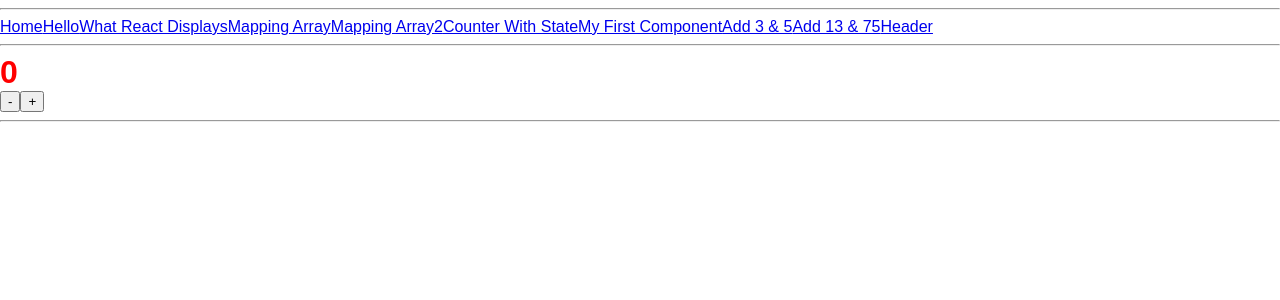
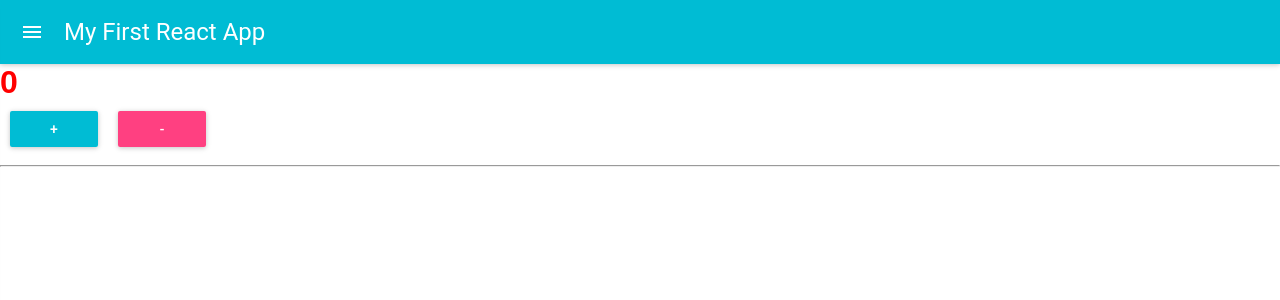
Before and after one commit to Bartewicz/first-react-app, a React (Create React App) app: page /counter-with-state in a window 1280 px wide. Shown: the top 300 px of the page. Built offline with nearby package versions, Linux system fonts and the light colour scheme.

Commit message:
Create sidebar component from an array of menu items object using map method

```diff
--- a/package.json
+++ b/package.json
@@ -3,6 +3,7 @@
   "version": "0.1.0",
   "private": true,
   "dependencies": {
+    "material-ui": "^0.20.0",
     "react": "^16.3.2",
     "react-dom": "^16.3.2",
     "react-router-dom": "^4.2.2",
--- a/src/App.js
+++ b/src/App.js
@@ -1,7 +1,9 @@
 import React from 'react'
-import { BrowserRouter as Router, Route, Link } from 'react-router-dom'
+import { BrowserRouter as Router, Route } from 'react-router-dom'
+import AppBar from 'material-ui/AppBar'
 
 import Dashboard from './components/Dashboard'
+import Sidebar from './components/Sidebar'
 import Hello from './components/Hello'
 import MyFirstComponent from './components/MyFirstComponent'
 import Add from './components/Add'
@@ -10,25 +12,34 @@ import MappingArray from './components/MappingArray'
 import MappingArray2 from './components/MappingArray2'
 import CounterWithState from './components/CounterWithState'
 
-const App = () => (
+class App extends React.Component {
+    state = {
+        isOpen: false
+    }
+
+    drawerStateHandler = () => this.setState({
+        isOpen: !this.state.isOpen
+    })
+
+    closeDrawer = () => this.setState({
+        isOpen: false
+    })
+
+    render() {
+        return (
             <div>
-
-        <hr />
+                <AppBar
+                    title="My First React App"
+                    onLeftIconButtonClick={this.drawerStateHandler}
+                />
 
                 <Router>
                     <div>
-                <Link to={'/'}>Home</Link>
-                <Link to={'/hello/Bartosz'}>Hello</Link>
-                <Link to={'/what-react-displays'}>What React Displays</Link>
-                <Link to={'/counter'}>Mapping Array</Link>
-                <Link to={'/mapping-array2'}>Mapping Array2</Link>
-                <Link to={'/counter-with-state'}>Counter With State</Link>
-                <Link to={'/my-first-component'}>My First Component</Link>
-                <Link to={'/add-3-&-5'}>Add 3 & 5</Link>
-                <Link to={'/add-13-&-75'}>Add 13 & 75</Link>
-                <Link to={'/header'}>Header</Link>
-
-                <hr />
+                        <Sidebar
+                            open={this.state.isOpen}
+                            handler={this.drawerStateHandler}
+                            close={this.closeDrawer}
+                        />
 
                         <Route exact path={'/'} component={Dashboard} />
                         <Route path={'/hello/:name'} component={Hello} />
@@ -44,7 +55,8 @@ const App = () => (
 
                                     <p>array [1, 2, 3]: {[1, 2, 3]}</p>
                                     <p>array ['Ala', 'Ola', 'Ela']: {['Ala', 'Ola', 'Ela']}</p>
-                            <div>array with JSX: {[<b key={1}>BOLD</b>, <h1 key={2}>H1</h1>]}</div>
+                                    <div>array with JSX: {[<b key={1}>BOLD</b>,
+                                    <h1 key={2}>H1</h1>]}</div>
 
                                     {/* <p>object: {{}}</p> */}
                                 </div>
@@ -70,9 +82,9 @@ const App = () => (
 
                 <hr />
 
-
-
             </div>
         )
+    }
+}
 
 export default App
--- a/src/components/Add.js
+++ b/src/components/Add.js
@@ -1,10 +1,15 @@
 import React from 'react'
 import Header from './Header'
 
-const Add = ({numberA, numberB}) => (
-    <div>
-        Suma {numberA} i {numberB} jest równa <Header text={numberA + numberB} isRed={true} />
-    </div>
-)
+class Add extends React.Component {
+    render() {
+        return (
+            <div>
+                Suma {this.props.numberA} i {this.props.numberB} jest równa
+        <Header text={this.props.numberA + this.props.numberB} isRed={true} />
+            </div>
+        )
+    }
+}
 
 export default Add
--- a/src/components/CounterWithState.js
+++ b/src/components/CounterWithState.js
@@ -1,5 +1,12 @@
 import React from 'react'
 import Header from './Header'
+import RaisedButton from 'material-ui/RaisedButton';
+
+const styles = {
+    btn: {
+        margin: '10px'
+    }
+}
 
 class CounterWithState extends React.Component {
     state = {
@@ -22,10 +29,23 @@ class CounterWithState extends React.Component {
 
         return (
             <div>
-                <Header text={this.state.count} isRed={true} />
+                <Header
+                    text={this.state.count}
+                    isRed={true}
+                />
                 <div>
-                    <button onClick={this.minusCount}> - </button>
-                    <button onClick={this.plusCount}> + </button>
+                    <RaisedButton
+                        label={'+'}
+                        primary={true}
+                        onClick={this.plusCount}
+                        style={styles.btn}
+                    />
+                    <RaisedButton
+                        label={'-'}
+                        secondary={true}
+                        onClick={this.minusCount}
+                        style={styles.btn}
+                    />
                 </div>
             </div >
         )
--- /dev/null
+++ b/src/components/Sidebar.js
@@ -0,0 +1,40 @@
+import React from 'react'
+import Drawer from 'material-ui/Drawer'
+import MenuItem from 'material-ui/MenuItem'
+import { Link } from 'react-router-dom'
+
+const menuObjects = [
+  { link: '/', name: 'Home' },
+  { link: '/hello/Bartosz', name: 'Hello' },
+  { link: '/what-react-displays', name: 'What React Displays' },
+  { link: '/my-first-component', name: 'My First Component' },
+  { link: '/mapping-array', name: 'Mapping Array' },
+  { link: '/mapping-array2', name: 'Mapping Array2' },
+  { link: '/counter-with-state', name: 'Counter With State' },
+  { link: '/add-3-&-5', name: 'Add 3 & 5' },
+  { link: '/add-13-&-75', name: 'Add 13 & 75' },
+  { link: '/header', name: 'Header' }
+]
+
+const Sidebar = (props) => {
+
+  const converted = function (el, i) {
+    return (
+      <Link key={i} to={el.link}><MenuItem onClick={props.close}>{el.name}</MenuItem></Link>
+    )
+  }
+
+  const menuItemsArray = menuObjects.map(converted)
+
+  return (
+    <Drawer
+      docked={false}
+      open={props.open}
+      onRequestChange={props.handler}
+    >
+      {menuItemsArray}
+    </Drawer>
+  )
+}
+
+export default Sidebar
--- a/src/index.js
+++ b/src/index.js
@@ -1,10 +1,12 @@
 import React from 'react'
 import ReactDOM from 'react-dom'
+import MuiThemeProvider from 'material-ui/styles/MuiThemeProvider'
+
 import App from './App'
 import './index.css'
 
 ReactDOM.render(
-    <div>
+    <MuiThemeProvider>
         <App />
-    </div>
+    </MuiThemeProvider>
     , document.getElementById('root'));
```
Also changed, not shown: 1 other file (tests, documents, lock files or other folders). Lines whose indentation alone changed are shown as unchanged.
